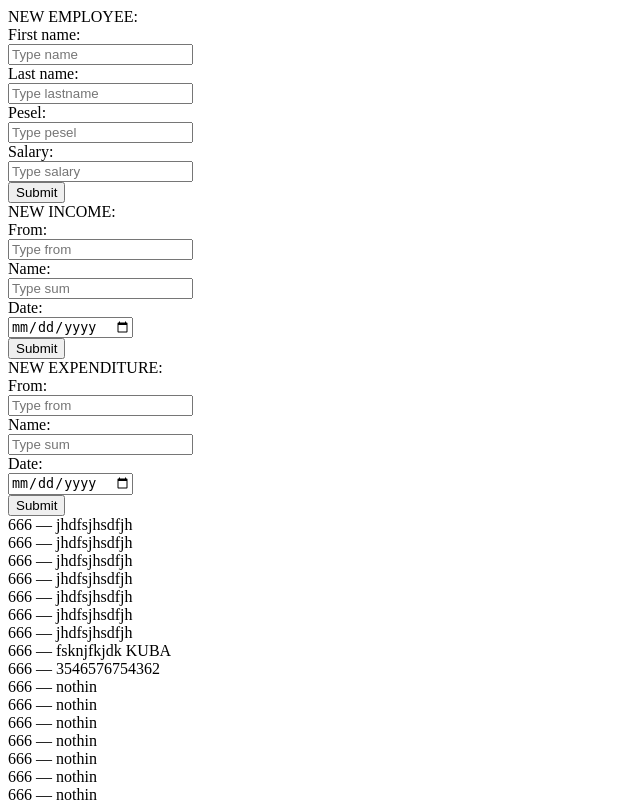
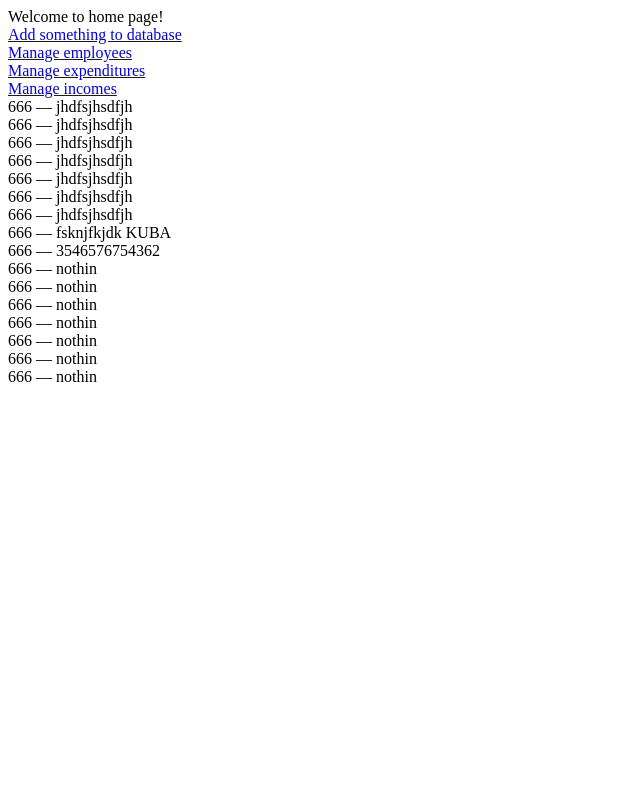
Before and after one commit to WKD622/python-project-3, a Django app: template howdy/templates/index.html in a window 1280 px wide. Shown: the whole page, without its empty margins (0-640 px from the left). After the commit the page ends 382 px from the top, so only its background shows below. Run offline with Django 3.2, Linux system fonts and the light colour scheme; the template is opened without the code that fills it: values that come from a table or form of the project are taken from there, others are empty; data comes from the database, SQL or seed files in the repository.

Commit message:
added many things

```diff
--- a/howdy/templates/index.html
+++ b/howdy/templates/index.html
@@ -3,44 +3,15 @@
 <html>
     <head>
         <meta charset="utf-8">
-        <title>Howdy!</title>
+        <title>Home</title>
     </head>
     <body>
-        {{ "NEW EMPLOYEE:" }}
-        <form action="/" method="POST">
-            {% csrf_token %}
-            First name:<br>
-            <input name="name_e" type="text" placeholder="Type name"/><br>
-            Last name:<br>
-            <input name="last_name_e" type="text" placeholder="Type lastname"/><br>
-            Pesel:<br>
-            <input name="pesel_e" type="text" placeholder="Type pesel"/><br>
-            Salary:<br>
-            <input name="salary_e" type="number" placeholder="Type salary"/><br>
-            <input type="submit"/>
-        </form>
-        {{ "NEW INCOME:" }}
-        <form action="/" method="POST">
-            {% csrf_token %}
-            From:<br>
-            <input name="sum_i" type="number" placeholder="Type from"/><br>
-            Name:<br>
-             <input name="name_i" type="text" placeholder="Type sum"/><br>
-            Date:<br>
-            <input name="date_i" type="date" placeholder="Type date"/><br>
-            <input type="submit"/>
-        </form>
-        {{ "NEW EXPENDITURE:" }}
-        <form action="/" method="POST">
-            {% csrf_token %}
-            From:<br>
-            <input name="sum_o" type="text" placeholder="Type from"/><br>
-            Name:<br>
-             <input name="name_o" type="number" placeholder="Type sum"/><br>
-            Date:<br>
-            <input name="date_o" type="date" placeholder="Type date"/><br>
-            <input type="submit"/>
-        </form>
+        Welcome to home page!<br/>
+        <a href="/add_to_database.html">Add something to database</a><br>
+        <a href="/manage_employees.html">Manage employees</a><br>
+        <a href="/manage_expenditures.html">Manage expenditures</a><br>
+        <a href="/manage_incomes.html">Manage incomes</a><br>
+
         {% for employee in employees %}
             {{ employee.pesel }} &mdash; {{ employee.first_name }}<br/>
         {% endfor %}
--- a/howdy/urls.py
+++ b/howdy/urls.py
@@ -4,5 +4,8 @@ from howdy import views
 # to są moje urle
 urlpatterns = [
     url(r'^$', views.index),
-    url(r'^about/$', views.AboutPageView.as_view()), # Add this /about/ route
+    url(r'^add_to_database\.html', views.add_to_database),
+    url(r'^manage_employees\.html', views.manage_employees),
+    url(r'^manage_incomes\.html', views.manage_incomes),
+    url(r'^manage_expenditures\.html', views.manage_expenditures)
 ]
```
Also changed, not shown: howdy/templates/add_to_database.html (added, +45 -0 lines), howdy/templates/manage_employees.html (added, +11 -0 lines), howdy/templates/manage_expenditures.html (added, +11 -0 lines), howdy/templates/manage_incomes.html (added, +11 -0 lines), howdy/views.py (+21 -6 lines).
